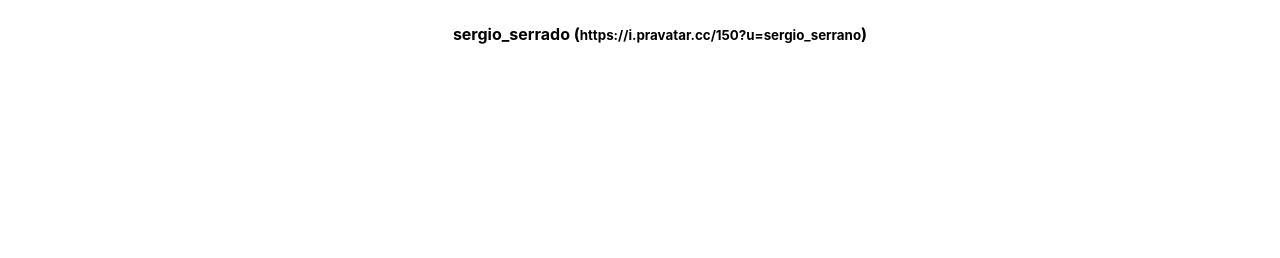
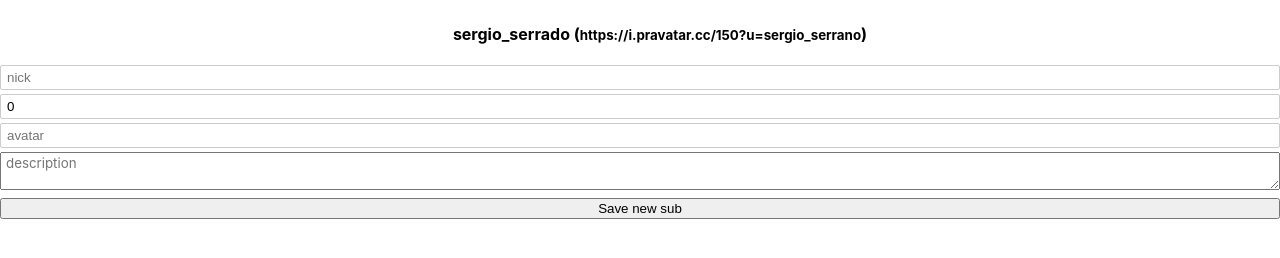
Before and after one commit to quenandres/react-ts-midu, a React (Create React App) app: page / in a window 1280 px wide. Shown: the part 486-744 px from the top of the page. Built offline with nearby package versions, Linux system fonts and the light colour scheme.

Commit message:
Handle change & Event con TS

```diff
--- a/src/App.tsx
+++ b/src/App.tsx
@@ -1,5 +1,6 @@
 import React,{ useEffect, useState } from 'react';
 import './App.css';
+import { Form } from './components/Form';
 import List from './components/List';
 
 const INITIAL_STATE = [{
@@ -40,6 +41,7 @@ function App() {
     <div className="App">
       <h1>Midu subs</h1>
       <List subs={subs}/>
+      <Form />
     </div>
   );
 }
--- /dev/null
+++ b/src/components/Form.tsx
@@ -0,0 +1,28 @@
+import {useState} from 'react';
+export const Form = () => {
+    const [inputValues, setInputValues] = useState({
+        nick: '',
+        subMonths: 0,
+        avatar: '',
+        description: ''
+    })
+
+  const handleSubmit = () => {};
+
+  const handleChange = (e:React.ChangeEvent<HTMLInputElement> | React.ChangeEvent<HTMLTextAreaElement>) => {
+    setInputValues({
+        ...inputValues,
+        [e.target.name]: e.target.value
+    })
+  }
+
+  return (
+    <form onSubmit={handleSubmit}>
+        <input onChange={handleChange} value={inputValues.nick} type="text" name="nick" placeholder="nick" />
+        <input onChange={handleChange} value={inputValues.subMonths} type="number" name="subMonths" placeholder="subMonths" />
+        <input onChange={handleChange} value={inputValues.avatar} type="text" name="avatar" placeholder="avatar" />
+        <textarea onChange={handleChange} value={inputValues.description} name="description" placeholder="description" ></textarea>
+        <button type="submit">Save new sub</button>
+    </form>
+  )
+}
--- a/src/index.css
+++ b/src/index.css
@@ -7,7 +7,29 @@ body {
   -moz-osx-font-smoothing: grayscale;
 }
 
+textarea {
+  font-family: inherit;
+  margin-bottom: 8px;
+  padding-left: 5px;
+}
+
 code {
   font-family: source-code-pro, Menlo, Monaco, Consolas, 'Courier New',
     monospace;
 }
+
+ul > li {
+  list-style: none;
+}
+
+form {
+  display: flex;
+  flex-direction: column;
+}
+
+form input {
+  border: 1px solid #ccc;
+  border-radius: 2px;
+  padding: 4px 6px;
+  margin: 0 0 4px;
+}
```
Also changed, not shown: 1 other file (tests, documents, lock files or other folders).
